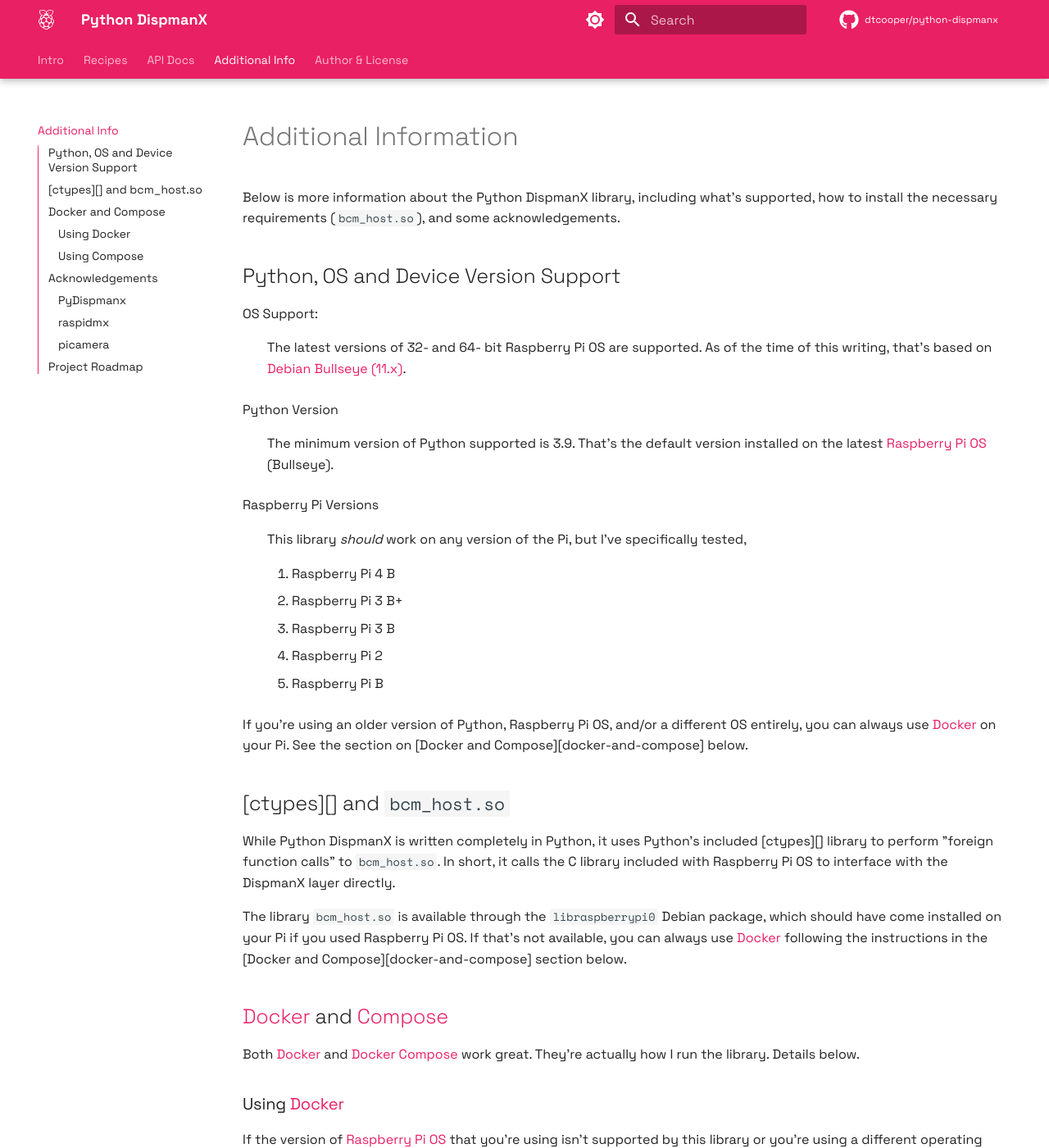
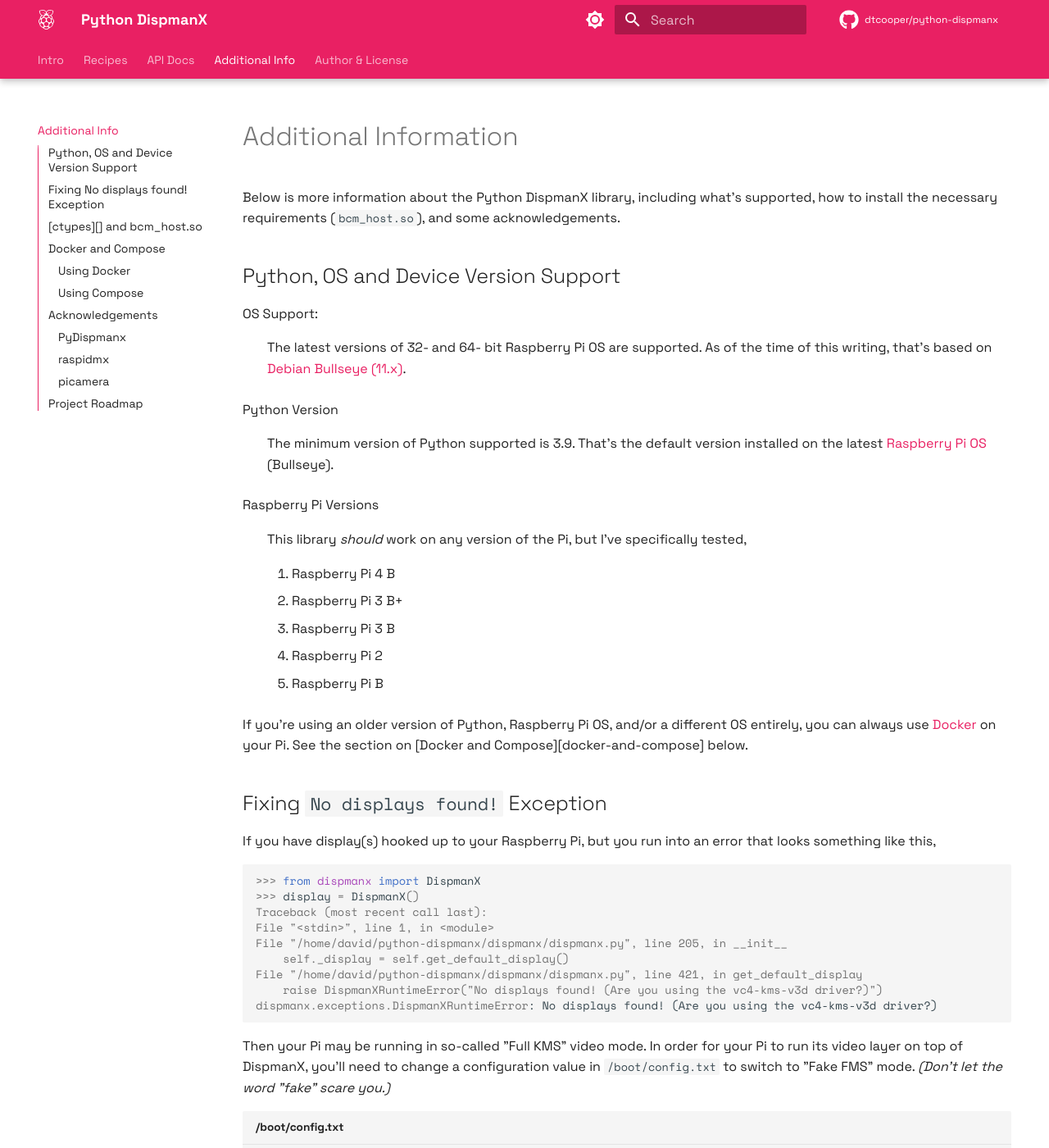
Before and after one commit to dtcooper/python-dispmanx, an MkDocs documentation site: the page built from docs/more-info.md, in a window 1280 px wide and 1400 px high. Shown: the whole window at 82% size. Built offline with MkDocs 1.6.1 and Material for MkDocs 9.7.7, drawn with Linux system fonts in a browser that asks for light colours; comment, search, counter and statistics services are not loaded; some of the changed text lies outside the part shown.

Commit message:
Document why fkms is needed, fix exception

````diff
--- a/docs/assets/extra.css
+++ b/docs/assets/extra.css
@@ -5,7 +5,8 @@
 }
 
 * {
-  font-variant-ligatures: none;
+  /* Make sure "fl" and "fi" don't get warped in code examples */
+  font-feature-settings: "liga" 0;
 }
 
 .doc-object-name, .doc-class-name {
--- a/docs/more-info.md
+++ b/docs/more-info.md
@@ -32,6 +32,44 @@
 If you're using an older version of Python, Raspberry Pi OS, and/or a different OS
 entirely, you can always use [Docker] on your Pi. See the section on
 [Docker and Compose][docker-and-compose] below.
+
+## Fixing `No displays found!` Exception
+
+If you have display(s) hooked up to your Raspberry Pi, but you run into an error
+that looks something like this,
+
+```pycon
+>>> from dispmanx import DispmanX
+>>> display = DispmanX()
+Traceback (most recent call last):
+File "<stdin>", line 1, in <module>
+File "/home/david/python-dispmanx/dispmanx/dispmanx.py", line 205, in __init__
+    self._display = self.get_default_display()
+File "/home/david/python-dispmanx/dispmanx/dispmanx.py", line 421, in get_default_display
+    raise DispmanXRuntimeError("No displays found! (Are you using the vc4-kms-v3d driver?)")
+dispmanx.exceptions.DispmanXRuntimeError: No displays found! (Are you using the vc4-kms-v3d driver?)
+```
+
+Then your Pi may be running in so-called "Full KMS" video mode. In order for
+your Pi to run its video layer on top of DispmanX, you'll need to change a
+configuration value in `/boot/config.txt` to switch to "Fake FMS" mode. _(Don't
+let the word "fake" scare you.)_
+
+```text title="/boot/config.txt" hl_lines="2"
+# Enable DRM VC4 V3D driver
+dtoverlay=vc4-kms-v3d <- change to: dtoverlay=vc4-fkms-v3d
+max_framebuffers=2
+```
+
+Afterwards, reboot. Alternatively, you can follow these commands to perform the
+operation manually,
+
+```bash
+# Modify the video driver: vc4-kms-v3d -> vc4-fkms-v3d
+sudo sed -i 's/^dtoverlay=vc4-kms-v3d/dtoverlay=vc4-fkms-v3d/' /boot/config.txt
+sudo reboot  # Reboot your Pi
+```
+_Et voilà, that should fix that!_
 
 
 ## [ctypes][] and `bcm_host.so`
````
Also changed, not shown: docs/index.md (+21 -0 lines), 1 other file.
